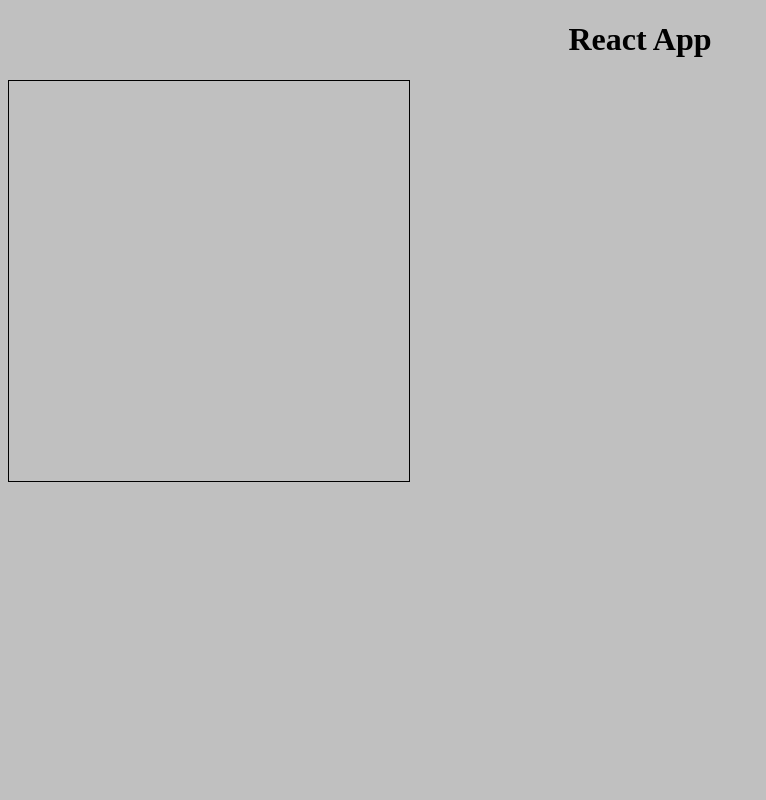
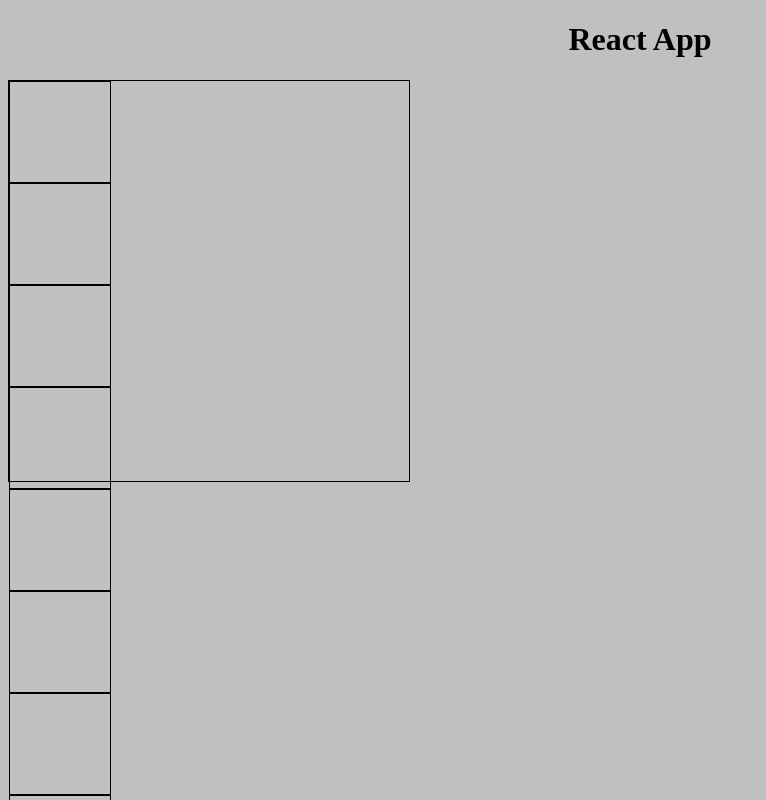
Before and after one commit to Chupriarti/react-tic-tac-toe, a React (Create React App) app: page / in a window 1280 px wide. Shown: the top 800 px of the page, without its empty margins (0-766 px from the left). Built offline with nearby package versions, Linux system fonts and the light colour scheme.

Commit message:
added Fields

```diff
--- a/src/components/Board/Board.tsx
+++ b/src/components/Board/Board.tsx
@@ -1,9 +1,19 @@
 import React from 'react';
+import Field from '../Field/Field';
 import './Board.css';
 
 const Board = (props: any) => {
   return (
     <div className="Board">
+        <Field />
+        <Field />
+        <Field />
+        <Field />
+        <Field />
+        <Field />
+        <Field />
+        <Field />
+        <Field />
     </div>
   );
 }
--- /dev/null
+++ b/src/components/Field/Field.css
@@ -0,0 +1,5 @@
+.Field {
+  border: 1px solid black;
+  width: 100px;
+  height: 100px;
+}
--- /dev/null
+++ b/src/components/Field/Field.tsx
@@ -0,0 +1,11 @@
+import React from 'react';
+import './Field.css';
+
+const Field = (props: any) => {
+  return (
+    <div className="Field">
+    </div>
+  );
+}
+
+export default Field;
```
